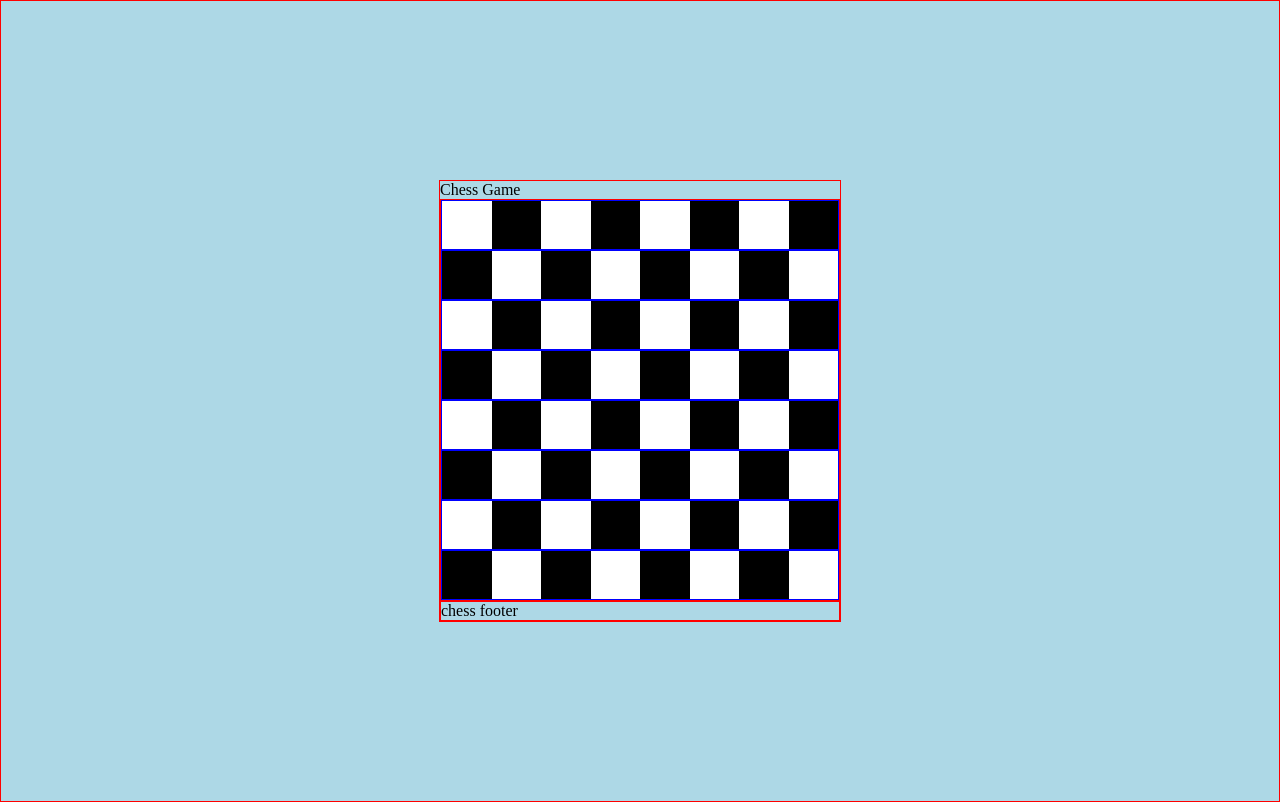
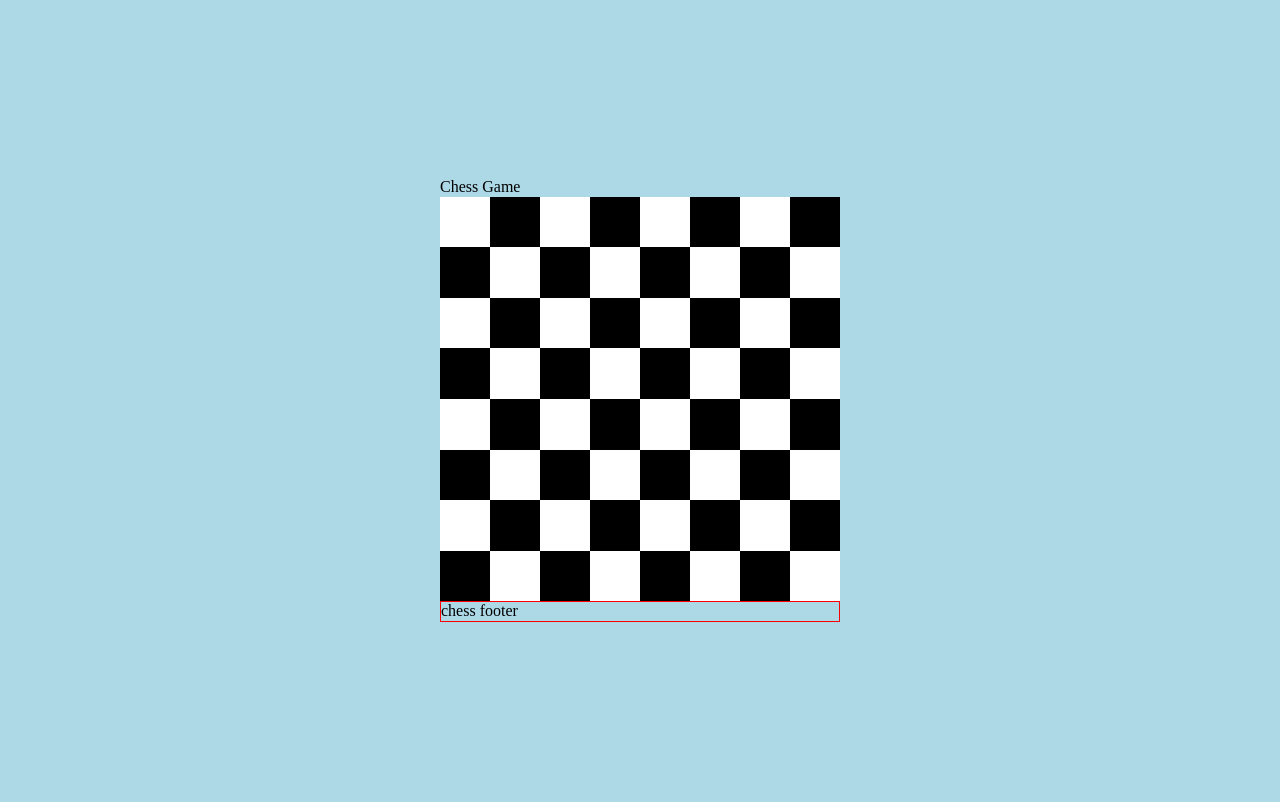
Before and after one commit to doxiedev/chess-game, a website built with webpack: page src/index.html in a window 1280 px wide. Built offline with nearby package versions, Linux system fonts and the light colour scheme.

Commit message:
responsize chess board

```diff
--- a/package.json
+++ b/package.json
@@ -5,7 +5,9 @@
   "main": "wepack.config.js",
   "scripts": {
     "test": "echo \"Error: no test specified\" && exit 1",
-    "build": "webpack -p",
+    "prebuild": "rm -rf dist",
+    "build": "webpack -d",
+    "postbuild": "cp -R src/assets dist",
     "start": "export NODE_ENV=development; webpack-dev-server -d"
   },
   "author": "",
--- a/src/index.html
+++ b/src/index.html
@@ -20,7 +20,10 @@
             <div class="chess-header">
                 Chess Game
             </div>
-            <div id="chess-board"></div>
+            <div id="chess-board">
+                <img class="image" src="assets/image.jpg" />
+            </div>
+
              <div class="chess-footer">
                  chess footer
              </div>
--- a/src/js/initBoard.js
+++ b/src/js/initBoard.js
@@ -1,7 +1,8 @@
 function initBoard () {
     console.log('initBoard');
-    const board = document.getElementById('chess-board');
-
+    const chessBoard = document.getElementById('chess-board');
+    const board = document.createElement('div');
+    board.classList.add('board');
     for(let x = 0;x < 8;x++) {
         const row = document.createElement('div');
         row.classList.add('row');
@@ -21,6 +22,7 @@ function initBoard () {
         }
         board.appendChild(row);
     }
+    chessBoard.appendChild(board);
 
 }
 
--- a/src/sass/chessgame.scss
+++ b/src/sass/chessgame.scss
@@ -7,7 +7,6 @@ body {
     justify-content: center;
     align-items: center;
     background: lightblue;
-    border: 1px solid red;
 }
 
 .chess-border {
@@ -18,16 +17,23 @@ body {
     position: relative;
     max-width: 400px;
     width: 100%;
-    border: 1px solid red;
     #chess-board {
-        display: flex;
+        position: relative;
+
+        .board {
+          position: absolute;
+          top: 0;
+          right: 0;
+          bottom: 0;
+          left: 0;display: flex;
         flex-direction: column;
-        height: 400px;
-        border: 1px solid red;
-        .row {
+        }
+        .image {
+            width: 100%;
+        }
+       .row {
             display: flex;
             flex: 1;
-            border: 1px solid blue;
         }
         .white-space {
            flex: 1;
```
Also changed, not shown: dist/assets/image.jpg (added), dist/assets/img.jpg (added), dist/chessgame.css, dist/chessgame.js, dist/index.html, src/assets/image.jpg (added), src/assets/img.jpg (added), 3 other files.
